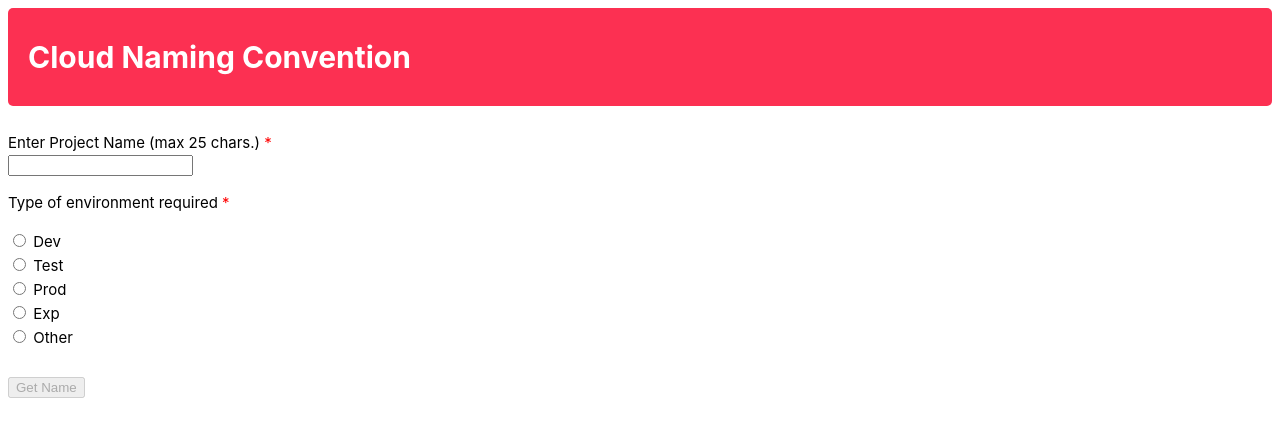
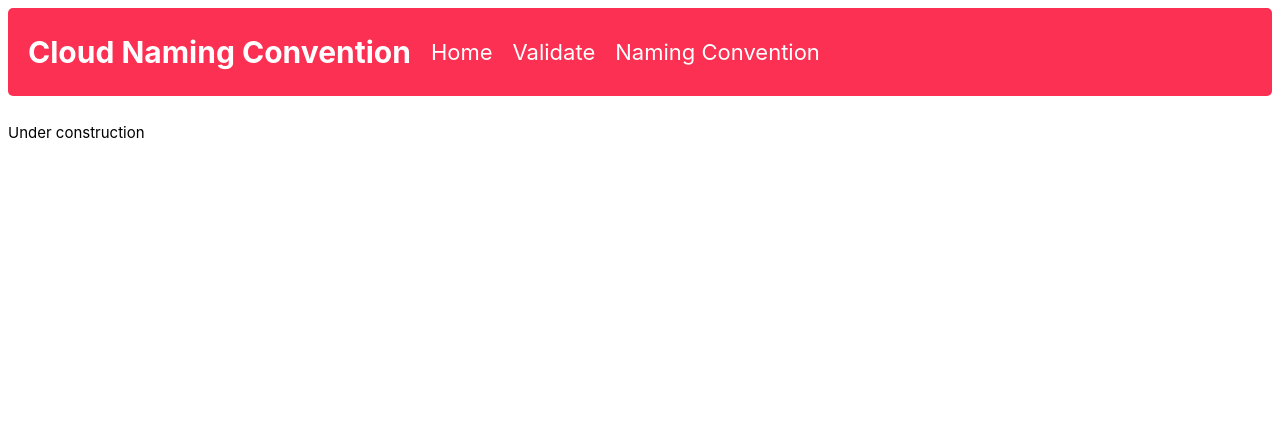
Before and after one commit to PHACDataHub/naming-convention-tool, a Vue app in the folder cloudnaming/: page /#/convention in a window 1280 px wide. Shown: the top 436 px of the page. Built offline with nearby package versions, Linux system fonts and the light colour scheme.

Commit message:
Router link added to navigate

```diff
--- a/cloudnaming/package.json
+++ b/cloudnaming/package.json
@@ -10,7 +10,8 @@
     "format": "prettier --write src/"
   },
   "dependencies": {
-    "vue": "^3.2.47"
+    "vue": "^3.2.47",
+    "vue-router": "^4.1.6"
   },
   "devDependencies": {
     "@rushstack/eslint-patch": "^1.2.0",
--- a/cloudnaming/src/App.vue
+++ b/cloudnaming/src/App.vue
@@ -1,28 +1,52 @@
-<script setup>
-import Naming from './components/Naming.vue'
-</script>
-
 <template>
   <div>
     <div class="header">
       <h1>Cloud Naming Convention</h1>
+      <div class="nav">
+        <router-link to="/">Home</router-link>
+        <router-link to="/validate">Validate</router-link>
+        <router-link to="/convention">Naming Convention</router-link>
+
+      </div>
     </div>
+
     <div class="main">
-      <Naming />
+      <router-view></router-view>
     </div>
   </div>
 </template>
 
 <style scoped>
 .header {
-  padding: 5px 20px;
+  padding: 0px 20px;
   background-color: rgb(252, 48, 82);
   color: white;
   border-radius: 5px;
+  display: flex;
 }
 
 .main {
   width: 100%;
   margin-top: 25px;
 }
+
+.nav a {
+  text-decoration: none;
+  color: white;
+  padding: 10px;
+}
+
+.nav a:visited {
+  text-decoration: none;
+}
+.nav a:hover{
+  color: pink;
+}
+
+.nav{
+  display: flex;
+  align-items: center;
+  margin-left: 10px;
+  font-size: 22px;
+}
 </style>
--- /dev/null
+++ b/cloudnaming/src/components/Convention.vue
@@ -0,0 +1,5 @@
+<template>
+    <div>
+        Under construction
+    </div>
+</template>
--- /dev/null
+++ b/cloudnaming/src/components/Validate.vue
@@ -0,0 +1,5 @@
+<template>
+    <div>
+        Validation under construction
+    </div>
+</template>
--- /dev/null
+++ b/cloudnaming/src/router/index.js
@@ -0,0 +1,29 @@
+import { createRouter, createWebHashHistory, createWebHistory } from 'vue-router'
+import Naming from '../components/Naming.vue'
+import Validate from '../components/Validate.vue'
+import Convention from '../components/Convention.vue'
+
+const routes = [
+    {
+        path: '/',
+        name: 'Naming',
+        component: Naming
+    },
+    {
+        path: '/validate',
+        name: 'validate',
+        component: Validate
+    },
+    {
+        path: '/convention',
+        name: 'convention',
+        component: Convention
+    },
+]
+const router = createRouter({
+    history: createWebHashHistory(),
+    routes
+})
+
+
+export default router
```
Also changed, not shown: cloudnaming/src/main.js (+4 -3 lines), cloudnaming/src/components/Naming.vue (line endings or trailing spaces), 1 other file (tests, documents, lock files or other folders).
